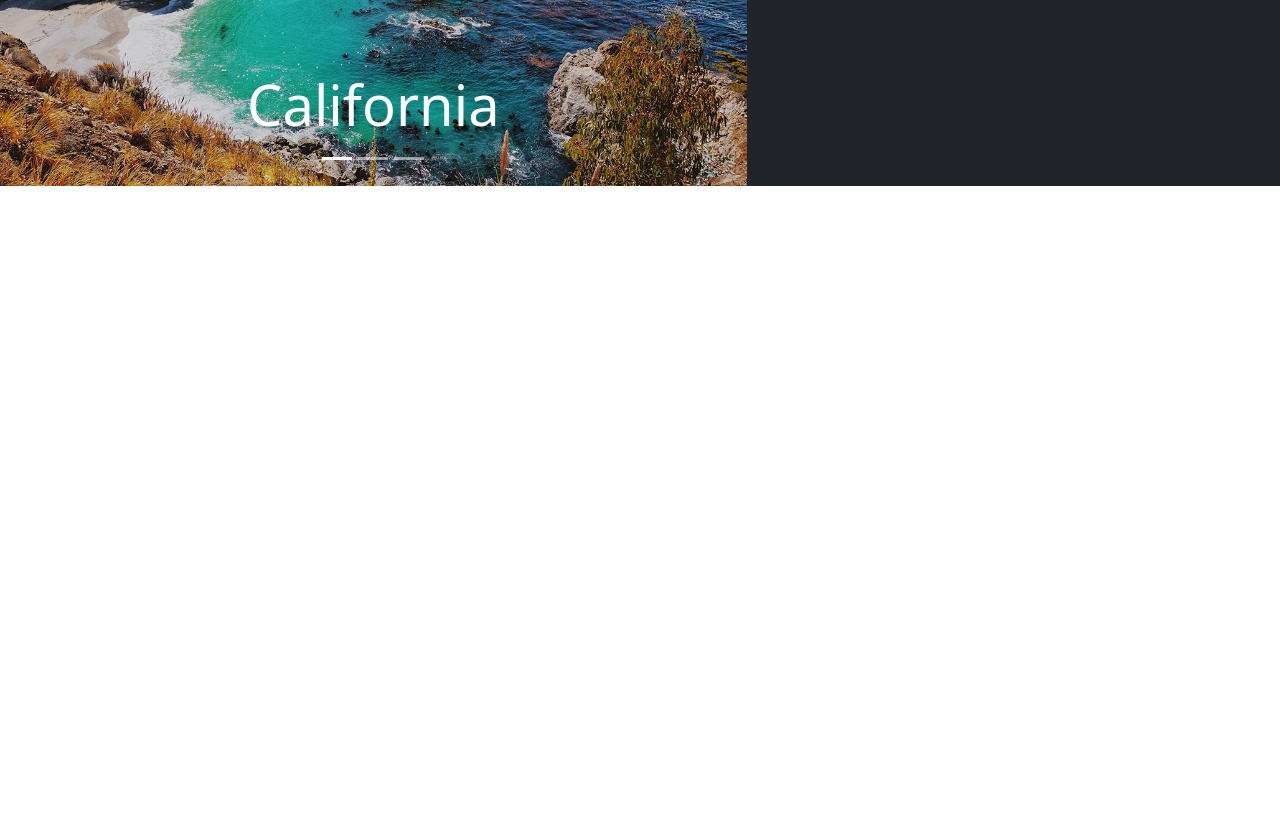
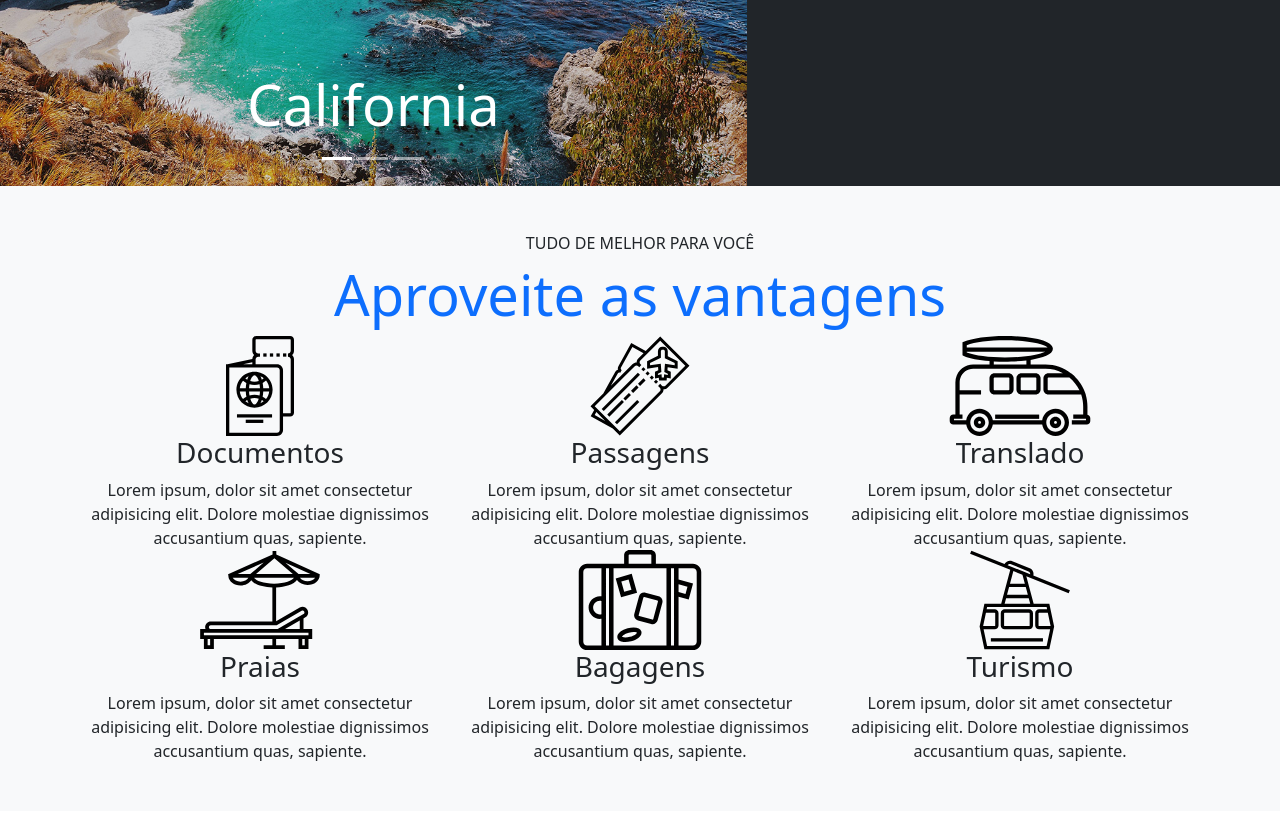
Before and after one commit to DavGuett/Bootstrap, a plain HTML site: page index.html in a window 1280 px wide. Shown: the part 386-1200 px from the top of the page. Drawn offline with nearby package versions, Linux system fonts and the light colour scheme.

Commit message:
Add secao com icones

```diff
--- a/css/style.css
+++ b/css/style.css
@@ -6,3 +6,6 @@
 .box-shadow {
   box-shadow: 0 1px 4px 0 rgba(0, 0, 0, 0.5);
 }
+.icone {
+  height: 100px;
+}
--- a/index.html
+++ b/index.html
@@ -167,6 +167,63 @@
         </div>
       </div>
     </section>
+    <section class="py-5 bg-light">
+      <div class="container text-center">
+        <span class="h6 d-block">TUDO DE MELHOR PARA VOCÊ</span>
+        <h2 class="display-4 text-primary">Aproveite as vantagens</h2>
+        <div class="row">
+          <div class="col-xl-4 col-md-6">
+            <div class="icone d-flex justify-content-center">
+              <img src="img/icones/passaporte.svg" alt="Passaporte" />
+            </div>
+            <h3>Documentos</h3>
+            Lorem ipsum, dolor sit amet consectetur adipisicing elit. Dolore
+            molestiae dignissimos accusantium quas, sapiente.
+          </div>
+          <div class="col-xl-4 col-md-6">
+            <div class="icone d-flex justify-content-center">
+              <img src="img/icones/passagens.svg" alt="Passagens" />
+            </div>
+            <h3>Passagens</h3>
+            Lorem ipsum, dolor sit amet consectetur adipisicing elit. Dolore
+            molestiae dignissimos accusantium quas, sapiente.
+          </div>
+          <div class="col-xl-4 col-md-6">
+            <div class="icone d-flex justify-content-center">
+              <img src="img/icones/translado.svg" alt="Translado" />
+            </div>
+            <h3>Translado</h3>
+            Lorem ipsum, dolor sit amet consectetur adipisicing elit. Dolore
+            molestiae dignissimos accusantium quas, sapiente.
+          </div>
+
+          <div class="col-xl-4 col-md-6">
+            <div class="icone d-flex justify-content-center">
+              <img src="img/icones/praias.svg" alt="Praias" />
+            </div>
+            <h3>Praias</h3>
+            Lorem ipsum, dolor sit amet consectetur adipisicing elit. Dolore
+            molestiae dignissimos accusantium quas, sapiente.
+          </div>
+          <div class="col-xl-4 col-md-6">
+            <div class="icone d-flex justify-content-center">
+              <img src="img/icones/bagagens.svg" alt="Bagagens" />
+            </div>
+            <h3>Bagagens</h3>
+            Lorem ipsum, dolor sit amet consectetur adipisicing elit. Dolore
+            molestiae dignissimos accusantium quas, sapiente.
+          </div>
+          <div class="col-xl-4 col-md-6">
+            <div class="icone d-flex justify-content-center">
+              <img src="img/icones/turismo.svg" alt="Turismo" />
+            </div>
+            <h3>Turismo</h3>
+            Lorem ipsum, dolor sit amet consectetur adipisicing elit. Dolore
+            molestiae dignissimos accusantium quas, sapiente.
+          </div>
+        </div>
+      </div>
+    </section>
     <script
       src="https://cdn.jsdelivr.net/npm/@popperjs/core@2.11.7/dist/umd/popper.min.js"
       integrity="sha384-zYPOMqeu1DAVkHiLqWBUTcbYfZ8osu1Nd6Z89ify25QV9guujx43ITvfi12/QExE"
```
